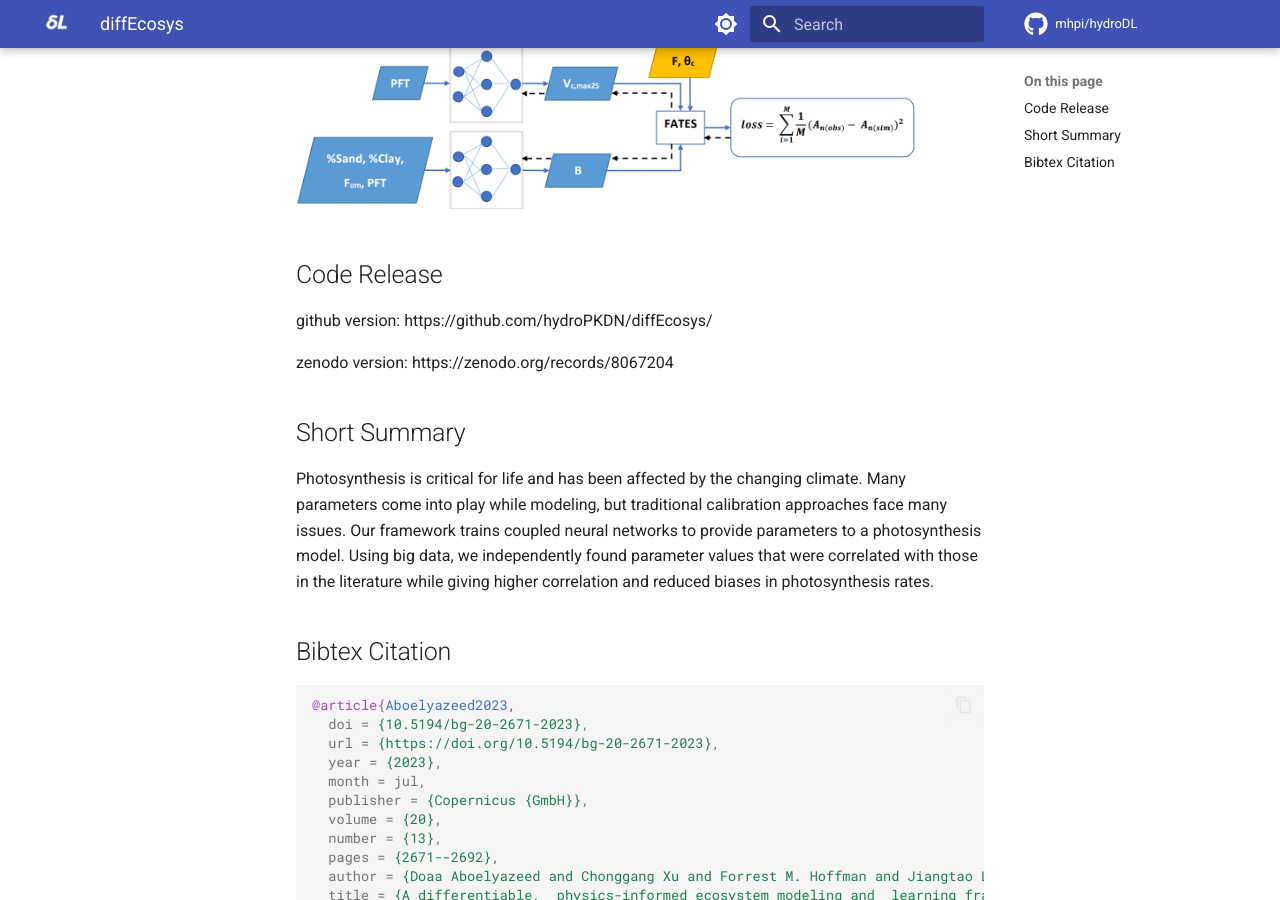
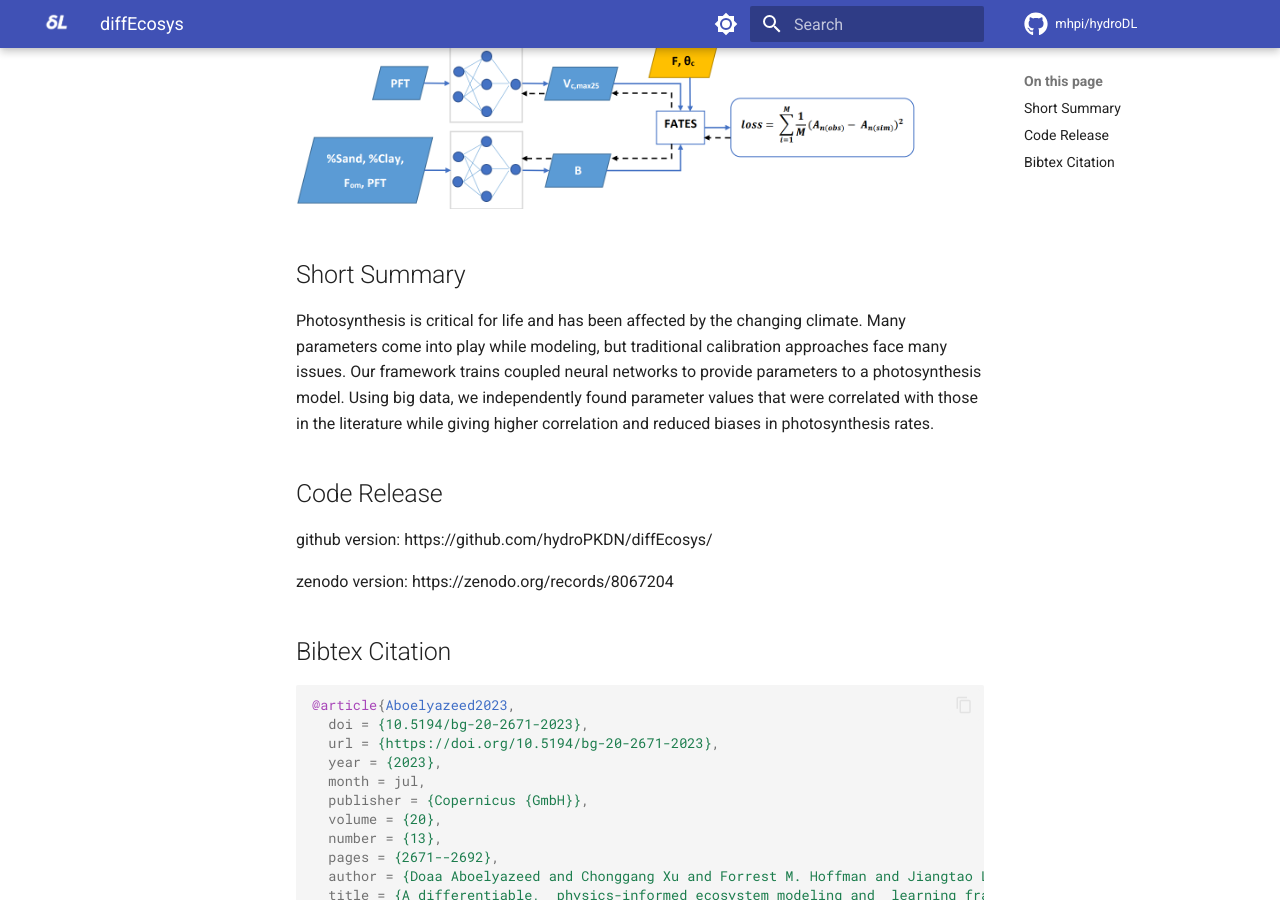
Before and after one commit to mhpi/mhpi.github.io, an MkDocs documentation site: the page built from docs/codes/Aboelyazeed_2023.md, in a window 1280 px wide and 900 px high, scrolled down 362 px. Built offline with MkDocs 1.6.1 and Material for MkDocs 9.7.7, drawn with Linux system fonts in a browser that asks for light colours; a script that is not in the unit is left out; comment, search, counter and statistics services are not loaded.

````diff
--- a/docs/codes/Aboelyazeed_2023.md
+++ b/docs/codes/Aboelyazeed_2023.md
@@ -1,17 +1,14 @@
 # diffEcosys
 ![Alt text](https://github.com/mhpi/mhpi.github.io/blob/main/docs/assets/Aboelyazeed_2023.png)
+## Short Summary
+Photosynthesis is critical for life and has been affected by the changing climate. Many parameters come into play while modeling, but traditional calibration approaches face many issues. Our framework trains coupled neural networks to provide parameters to a photosynthesis model. Using big data, we independently found parameter values that were correlated with those in the literature while giving higher correlation and reduced biases in photosynthesis rates.
+
 ## Code Release
-
 github version: https://github.com/hydroPKDN/diffEcosys/
 
 zenodo version: https://zenodo.org/records/8067204
 
-## Short Summary
-Photosynthesis is critical for life and has been affected by the changing climate. Many parameters come into play while modeling, but traditional calibration approaches face many issues. Our framework trains coupled neural networks to provide parameters to a photosynthesis model. Using big data, we independently found parameter values that were correlated with those in the literature while giving higher correlation and reduced biases in photosynthesis rates.
-
 ## Bibtex Citation
-
-
 ```bibtex
 @article{Aboelyazeed2023,
   doi = {10.5194/bg-20-2671-2023},
````
